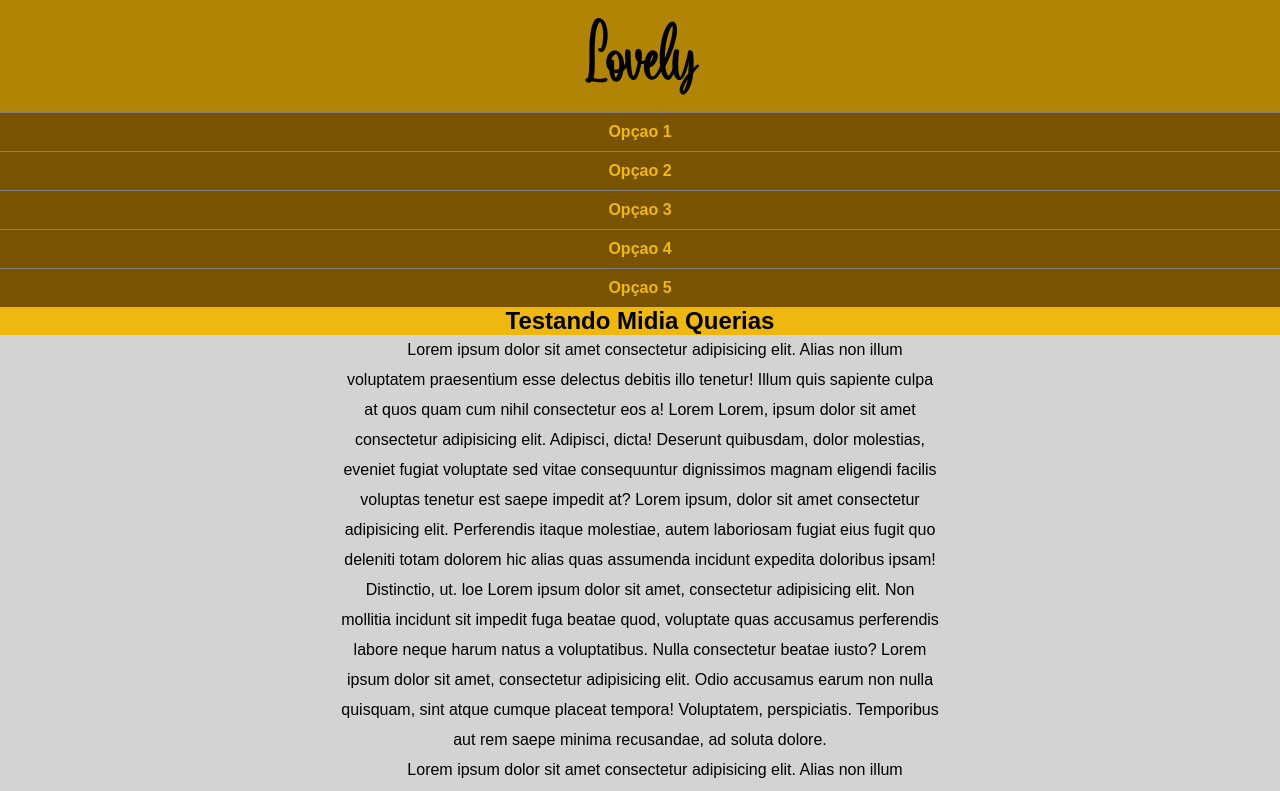
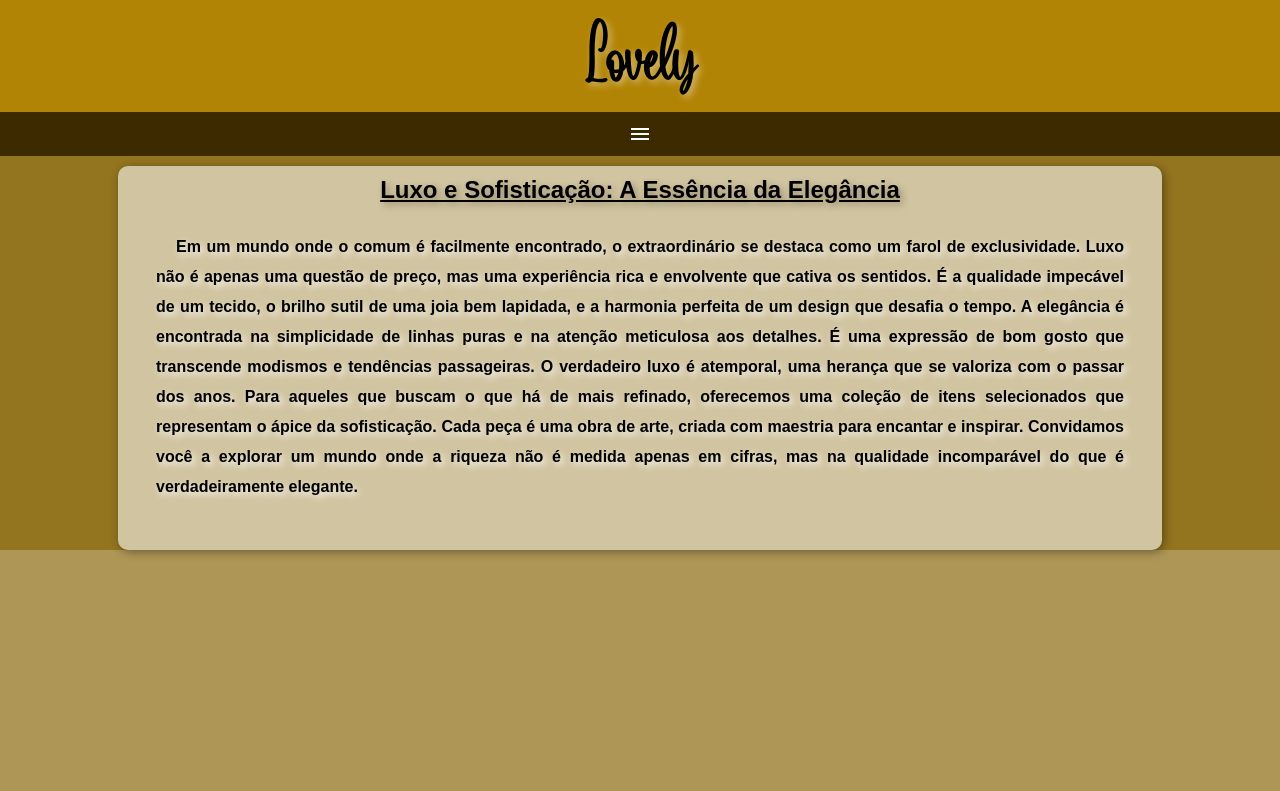
Before and after one commit to henriqueFgegunis/HTML-CSS, a plain HTML site: page exercicios/ex-027/mq005/index.html in a window 1280 px wide. Shown: the top 791 px of the page. Drawn offline with nearby package versions, Linux system fonts and the light colour scheme.

Commit message:
ex 27 0005 midia query

```diff
--- a/exercicios/ex-027/mq005/estilos/style.css
+++ b/exercicios/ex-027/mq005/estilos/style.css
@@ -11,7 +11,7 @@
 
 body,
 html {
-    background-color: lightgray;
+    background-color: #876405ac;
 }
 
 header {
@@ -25,10 +25,10 @@ header>h1 {
     text-align: center;
     font-family: "lovely";
     font-size: 3em;
+    text-shadow: 3px 3px 7px rgba(255, 255, 255, 0.442);
 }
 menu {
-
-    display: block;
+    display: none;
 
 }
 
@@ -42,8 +42,8 @@ menu > ul > li > a {
     text-decoration: none;
     text-align: center;
     background-color: #795300;
-    color: #efb810;
-    border-top: 1px solid gray;
+    color: white;
+    border-top: 1px solid rgb(60, 42, 13);
     font-weight: bolder;
 
 }
@@ -51,16 +51,57 @@ menu > ul > li > a {
 menu > ul > li > a:hover {
     background-color: #ffff942d;
 }
+
+main {
+
+    width: 80vw;
+    background-color: rgba(255, 255, 255, 0.575);
+    margin: auto;
+    padding: 10px;
+    border-radius: 10px;
+    margin-top: 10px;
+    box-shadow: 2px 2px 10px rgba(0, 0, 0, 0.385);
+}
+
 article > h2 {
+    color: black;
     text-align: center;
-    background-color: #efb810;
+    text-decoration: underline;
+    text-shadow: 3px 3px 7px rgba(0, 0, 0, 0.308);
 }
 
 article > p {
+    text-align: justify;
+    text-indent: 20px;
+    margin-bottom: 10px;
     line-height: 30px;
-    text-indent: 30px;
-    border-radius: 10px;
-    width: 600px;
+    padding: 28px;
+    font-weight: 600;
+    text-shadow: 3px 3px 7px rgb(255, 255, 255);
+}
+
+
+
+.material-symbols-outlined {
+  font-variation-settings:
+  'FILL' 0,
+  'wght' 400,
+  'GRAD' 0,
+  'opsz' 24
+}
+
+span#burguer {
+    display: block;
+    background-color: #3d2a00;
+    color: white;
     text-align: center;
-    margin: auto;
+    padding: 10px;
+    cursor: pointer;
 }
+
+span#burguer:hover {
+    background-color: #cf9a06;
+    color: black;
+
+
+}
--- a/exercicios/ex-027/mq005/index.html
+++ b/exercicios/ex-027/mq005/index.html
@@ -5,13 +5,17 @@
     <meta charset="UTF-8">
     <meta name="viewport" content="width=device-width, initial-scale=1.0">
     <title>Media-query</title>
+    <link rel="stylesheet" href="https://fonts.googleapis.com/css2?family=Material+Symbols+Outlined:opsz,wght,FILL,GRAD@20..48,100..700,0..1,-50..200" />
     <link rel="stylesheet" href="estilos/style.css">
 </head>
 
 <body>
     <header>
         <h1>Lovely</h1>
-        <menu>
+        <span id="burguer" class="material-symbols-outlined" onclick="clickMenu()">
+            menu
+            </span>
+        <menu id="menu">
             <ul>
                 <li><a href="#">Opçao 1</a></li>
                 <li><a href="#">Opçao 2</a></li>
@@ -23,51 +27,37 @@
     </header>
     <main>
         <article>
-            <h2>Testando Midia Querias</h2>
+            <h2>Luxo e Sofisticação: A Essência da Elegância</h2>
 
-            <p>Lorem ipsum dolor sit amet consectetur adipisicing elit. Alias non illum voluptatem praesentium esse
-                delectus debitis illo tenetur! Illum quis sapiente culpa at quos quam cum nihil consectetur eos a! Lorem
-                Lorem, ipsum dolor sit amet consectetur adipisicing elit. Adipisci, dicta! Deserunt quibusdam, dolor
-                molestias, eveniet fugiat voluptate sed vitae consequuntur dignissimos magnam eligendi facilis voluptas
-                tenetur est saepe impedit at? Lorem ipsum, dolor sit amet consectetur adipisicing elit. Perferendis
-                itaque molestiae, autem laboriosam fugiat eius fugit quo deleniti totam dolorem hic alias quas assumenda
-                incidunt expedita doloribus ipsam! Distinctio, ut. loe
-                Lorem ipsum dolor sit amet, consectetur adipisicing elit. Non mollitia incidunt sit impedit fuga beatae
-                quod, voluptate quas accusamus perferendis labore neque harum natus a voluptatibus. Nulla consectetur
-                beatae iusto? Lorem ipsum dolor sit amet, consectetur adipisicing elit. Odio accusamus earum non nulla
-                quisquam, sint atque cumque placeat tempora! Voluptatem, perspiciatis. Temporibus aut rem saepe minima
-                recusandae, ad soluta dolore.
+            <p>
+                Em um mundo onde o comum é facilmente encontrado, o extraordinário se destaca como um farol de
+                exclusividade. Luxo não é apenas uma questão de preço, mas uma experiência rica e envolvente que cativa
+                os sentidos. É a qualidade impecável de um tecido, o brilho sutil de uma joia bem lapidada, e a harmonia
+                perfeita de um design que desafia o tempo.
+
+                A elegância é encontrada na simplicidade de linhas puras e na atenção meticulosa aos detalhes. É uma
+                expressão de bom gosto que transcende modismos e tendências passageiras. O verdadeiro luxo é atemporal,
+                uma herança que se valoriza com o passar dos anos.
+
+                Para aqueles que buscam o que há de mais refinado, oferecemos uma coleção de itens selecionados que
+                representam o ápice da sofisticação. Cada peça é uma obra de arte, criada com maestria para encantar e
+                inspirar. Convidamos você a explorar um mundo onde a riqueza não é medida apenas em cifras, mas na
+                qualidade incomparável do que é verdadeiramente elegante.
             </p>
 
-            <p>Lorem ipsum dolor sit amet consectetur adipisicing elit. Alias non illum voluptatem praesentium esse
-                delectus debitis illo tenetur! Illum quis sapiente culpa at quos quam cum nihil consectetur eos a! Lorem
-                Lorem, ipsum dolor sit amet consectetur adipisicing elit. Adipisci, dicta! Deserunt quibusdam, dolor
-                molestias, eveniet fugiat voluptate sed vitae consequuntur dignissimos magnam eligendi facilis voluptas
-                tenetur est saepe impedit at? Lorem ipsum, dolor sit amet consectetur adipisicing elit. Perferendis
-                itaque molestiae, autem laboriosam fugiat eius fugit quo deleniti totam dolorem hic alias quas assumenda
-                incidunt expedita doloribus ipsam! Distinctio, ut. loe
-                Lorem ipsum dolor sit amet, consectetur adipisicing elit. Non mollitia incidunt sit impedit fuga beatae
-                quod, voluptate quas accusamus perferendis labore neque harum natus a voluptatibus. Nulla consectetur
-                beatae iusto? Lorem ipsum dolor sit amet, consectetur adipisicing elit. Odio accusamus earum non nulla
-                quisquam, sint atque cumque placeat tempora! Voluptatem, perspiciatis. Temporibus aut rem saepe minima
-                recusandae, ad soluta dolore.
-            </p>
 
-            <p>Lorem ipsum dolor sit amet consectetur adipisicing elit. Alias non illum voluptatem praesentium esse
-                delectus debitis illo tenetur! Illum quis sapiente culpa at quos quam cum nihil consectetur eos a! Lorem
-                Lorem, ipsum dolor sit amet consectetur adipisicing elit. Adipisci, dicta! Deserunt quibusdam, dolor
-                molestias, eveniet fugiat voluptate sed vitae consequuntur dignissimos magnam eligendi facilis voluptas
-                tenetur est saepe impedit at? Lorem ipsum, dolor sit amet consectetur adipisicing elit. Perferendis
-                itaque molestiae, autem laboriosam fugiat eius fugit quo deleniti totam dolorem hic alias quas assumenda
-                incidunt expedita doloribus ipsam! Distinctio, ut. loe
-                Lorem ipsum dolor sit amet, consectetur adipisicing elit. Non mollitia incidunt sit impedit fuga beatae
-                quod, voluptate quas accusamus perferendis labore neque harum natus a voluptatibus. Nulla consectetur
-                beatae iusto? Lorem ipsum dolor sit amet, consectetur adipisicing elit. Odio accusamus earum non nulla
-                quisquam, sint atque cumque placeat tempora! Voluptatem, perspiciatis. Temporibus aut rem saepe minima
-                recusandae, ad soluta dolore.
-            </p>
         </article>
     </main>
+    <script>
+        function clickMenu() {
+            if (menu.style.display == 'block') {
+                menu.style.display = 'none'
+            } else {
+                menu.style.display = 'block'
+            }
+
+        }
+    </script>
 </body>
 
 </html>
```
